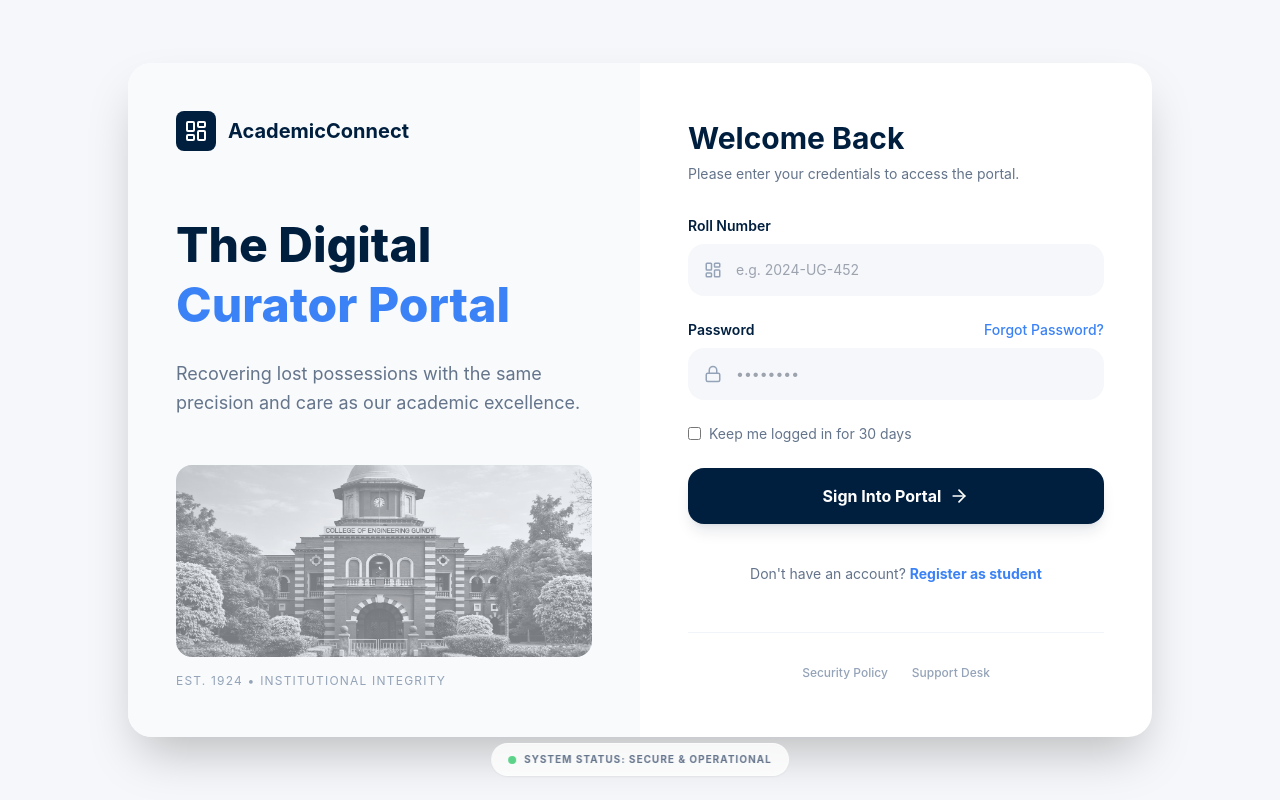
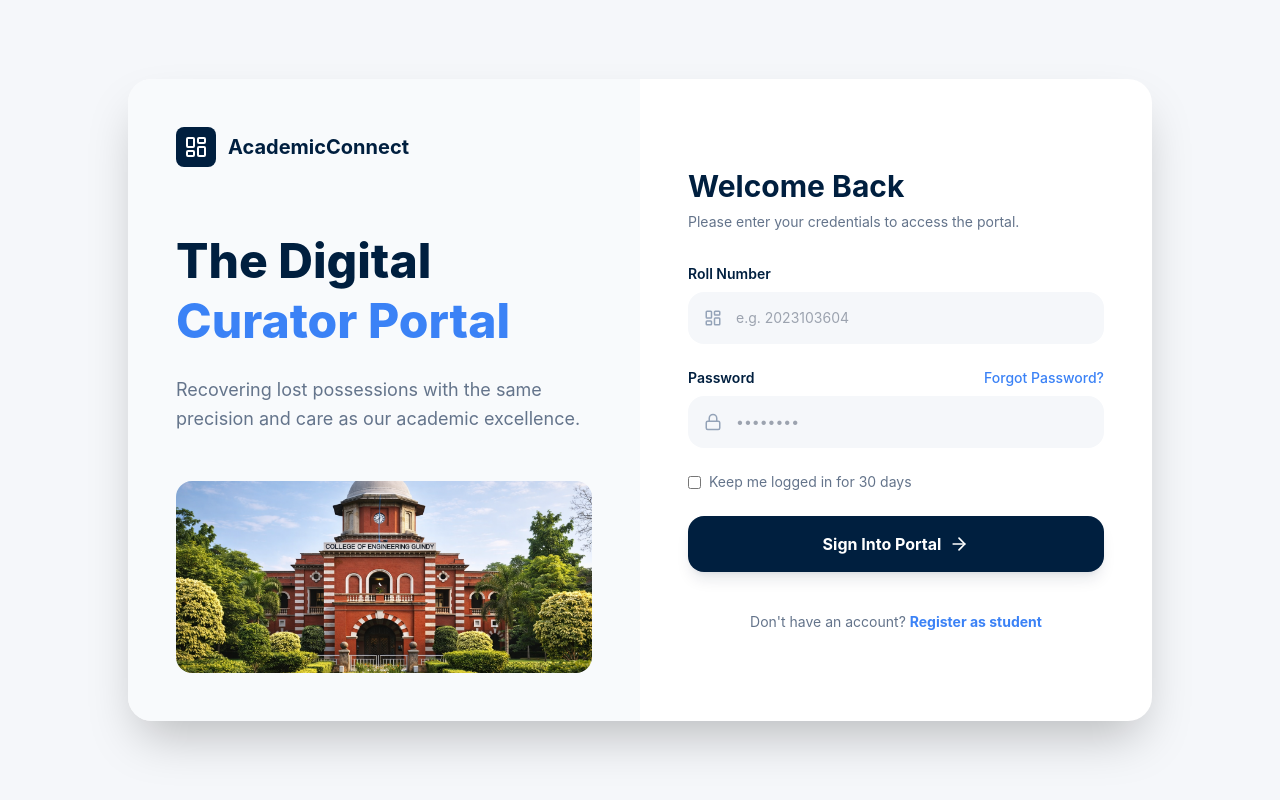
Before and after one commit to Jeeva3-SR/Lost-Found-Portal, a React (Vite) app in the folder frontend/: page /login in a window 1280 px wide. Built offline with nearby package versions, Linux system fonts and the light colour scheme.

Commit message:
changes done

```diff
--- a/frontend/src/pages/Login.jsx
+++ b/frontend/src/pages/Login.jsx
@@ -2,7 +2,7 @@ import React, { useState } from 'react';
 import { Link, useNavigate } from 'react-router-dom';
 import { useAuth } from '../context/AuthContext';
 import { LayoutDashboard, Lock, ArrowRight, Info } from 'lucide-react';
-
+import register from "../../public/anna university.webp";
 const Login = () => {
     const [rollNumber, setRollNumber] = useState('');
     const [password, setPassword] = useState('');
@@ -47,13 +47,8 @@ const Login = () => {
 
                     <div className="mt-12">
                         <div className="bg-slate-200 rounded-2xl h-48 w-full flex items-center justify-center overflow-hidden">
-                            <div className="text-slate-400 opacity-50">
-                                <img src="../public/anna university.webp" alt="University" className="w-full h-full object-cover grayscale" />
-                            </div>
+                            <img src={register} alt="University" className="h-full w-full object-cover" />
                         </div>
-                        <p className="text-xs text-slate-400 mt-4 tracking-widest uppercase">
-                            Est. 1924 • Institutional Integrity
-                        </p>
                     </div>
                 </div>
 
@@ -79,7 +74,7 @@ const Login = () => {
                                     </div>
                                     <input
                                         type="text"
-                                        placeholder="e.g. 2024-UG-452"
+                                        placeholder="e.g. 2023103604"
                                         className="w-full pl-12 pr-4 py-4 bg-secondary border-none rounded-2xl focus:ring-2 focus:ring-primary outline-none transition-all text-sm"
                                         value={rollNumber}
                                         onChange={(e) => setRollNumber(e.target.value)}
@@ -127,18 +122,7 @@ const Login = () => {
                             </p>
                         </div>
 
-                        <div className="mt-12 pt-8 border-t border-slate-100 flex justify-center gap-6 text-xs text-slate-400 font-medium">
-                            <a href="#" className="hover:text-primary transition-colors">Security Policy</a>
-                            <a href="#" className="hover:text-primary transition-colors">Support Desk</a>
-                        </div>
                     </div>
-                </div>
-            </div>
-
-            <div className="absolute bottom-6 left-1/2 -translate-x-1/2">
-                <div className="bg-white/80 backdrop-blur-md px-4 py-2 rounded-full border border-white/50 shadow-sm flex items-center gap-2">
-                    <div className="w-2 h-2 rounded-full bg-green-500 animate-pulse"></div>
-                    <span className="text-[10px] uppercase tracking-widest font-bold text-slate-500">System Status: Secure & Operational</span>
                 </div>
             </div>
         </div>
--- a/frontend/src/pages/Register.jsx
+++ b/frontend/src/pages/Register.jsx
@@ -2,7 +2,7 @@ import React, { useState } from 'react';
 import { Link, useNavigate } from 'react-router-dom';
 import { useAuth } from '../context/AuthContext';
 import { LayoutDashboard, Lock, Info, UserPlus, Check, X } from 'lucide-react';
-
+import photo from "../../public/register.webp";
 const Register = () => {
     const [formData, setFormData] = useState({
         rollNumber: '',
@@ -76,7 +76,7 @@ const Register = () => {
                     </div>
 
                     <div className="absolute inset-0 opacity-20 pointer-events-none">
-                        <img src="../../public/register.webp" alt="Campus" className="w-full h-full object-cover" />
+                        <img src={photo} alt="Campus" className="w-full h-full object-cover" />
                     </div>
                 </div>
 
@@ -103,7 +103,7 @@ const Register = () => {
                                     <input
                                         type="text"
                                         name="rollNumber"
-                                        placeholder="e.g. 2024-UG-452"
+                                        placeholder="e.g. 2023103604"
                                         className="w-full pl-12 pr-4 py-4 bg-secondary border-none rounded-2xl focus:ring-2 focus:ring-primary outline-none transition-all text-sm"
                                         value={formData.rollNumber}
                                         onChange={handleChange}
```
Also changed, not shown: frontend/public/anna.jpg (added).
